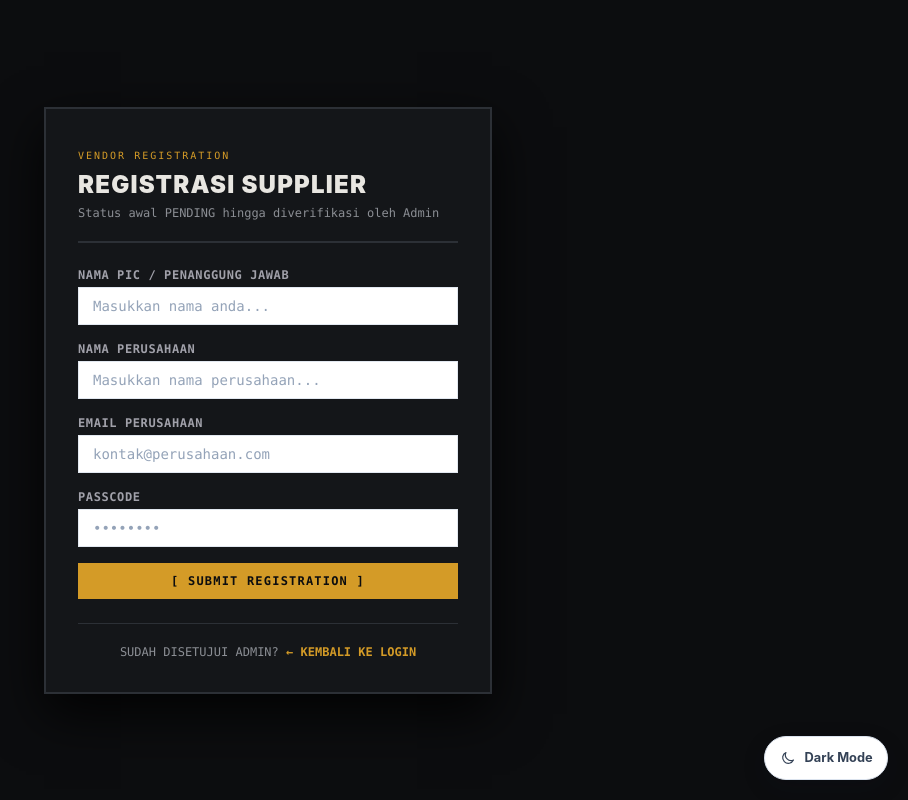
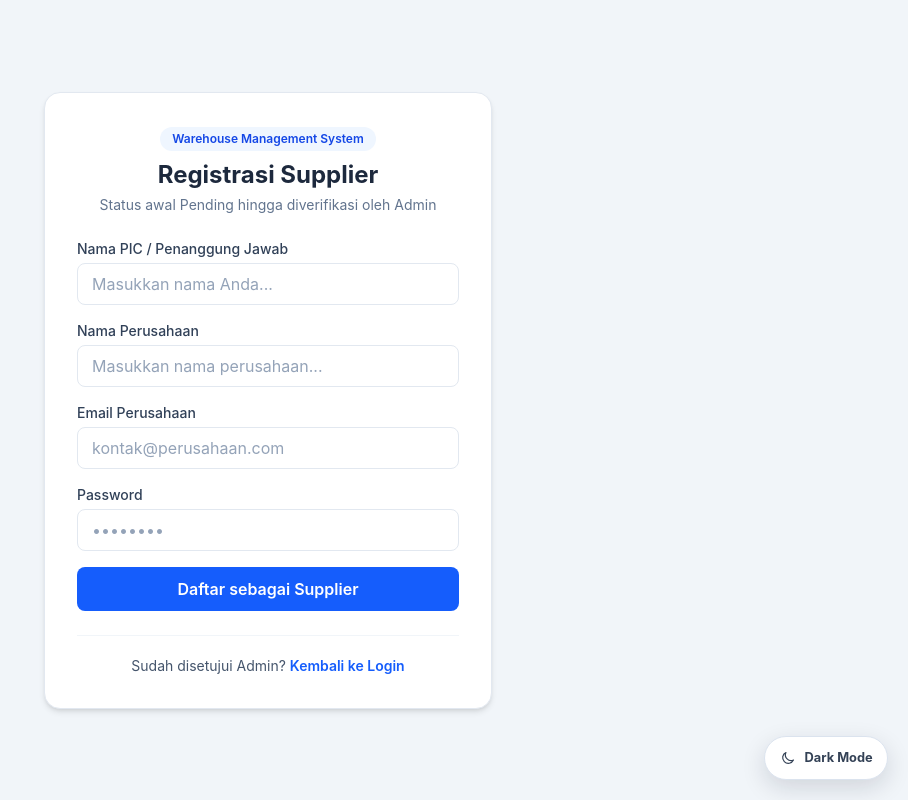
Before and after one commit to DaffaAth/Final-Lab-Web, a Next.js app: page /register in a window 1280 px wide. Shown: the whole page, without its empty margins (372-1280 px from the left). Built offline with nearby package versions, Linux system fonts and the light colour scheme; no server answers.

Commit message:
fix: samakan tampilan register dengan login agar mengikuti mode terang/gelap

```diff
--- a/src/app/register/page.js
+++ b/src/app/register/page.js
@@ -8,98 +8,90 @@ export default function RegisterPage() {
   const [state, formAction, isPending] = useActionState(registerSupplierAction, null);
 
   return (
-    <div className="min-h-screen flex items-center justify-center bg-[#0c0d0f] p-4">
-      <div className="w-full max-w-md bg-[#141619] border-2 border-[#2c3036] shadow-[0_20px_50px_rgba(0,0,0,0.85)] p-8">
-        <div className="border-b-2 border-[#2c3036] pb-5 mb-6">
-          <span className="text-[10px] font-mono uppercase tracking-[0.2em] text-[#d49b27]">
-            VENDOR REGISTRATION
+    <div className="min-h-screen flex items-center justify-center bg-slate-100 p-4">
+      <div className="w-full max-w-md bg-white rounded-2xl shadow-md border border-slate-200 p-8">
+        <div className="text-center mb-6">
+          <span className="inline-block px-3 py-1 rounded-full bg-blue-50 text-blue-700 text-xs font-semibold mb-2">
+            Warehouse Management System
           </span>
-          <h1 className="text-2xl font-black uppercase tracking-wider text-[#e8e6e1] mt-1">
-            REGISTRASI SUPPLIER
-          </h1>
-          <p className="text-xs font-mono text-[#8b8e94] mt-1">
-            Status awal PENDING hingga diverifikasi oleh Admin
+          <h1 className="text-2xl font-bold text-slate-800">Registrasi Supplier</h1>
+          <p className="text-sm text-slate-500 mt-1">
+            Status awal Pending hingga diverifikasi oleh Admin
           </p>
         </div>
 
         {state?.error && (
-          <div className="mb-4 p-3 bg-[#3b1214] border-l-4 border-[#dc2626] text-[#fca5a5] text-xs font-mono">
+          <div className="mb-4 p-3 rounded-lg bg-red-50 border border-red-200 text-red-700 text-sm">
             {state.error}
           </div>
         )}
 
         {state?.success && (
-          <div className="mb-4 p-3 bg-[#1e2b18] border-l-4 border-[#6c804b] text-[#bef264] text-xs font-mono">
+          <div className="mb-4 p-3 rounded-lg bg-emerald-50 border border-emerald-200 text-emerald-700 text-sm">
             {state.success}
           </div>
         )}
 
         <form action={formAction} className="space-y-4">
           <div>
-            <label className="block text-xs font-mono font-bold uppercase tracking-wider text-[#a1a1aa] mb-1">
-              NAMA PIC / PENANGGUNG JAWAB
+            <label className="block text-sm font-medium text-slate-700 mb-1">
+              Nama PIC / Penanggung Jawab
             </label>
             <input
               type="text"
               name="username"
               required
-              placeholder="Masukkan nama anda..."
-              className="w-full px-3.5 py-2 bg-[#0e1012] border border-[#3a3f47] text-[#e8e6e1] text-sm font-mono focus:outline-none focus:border-[#d49b27]"
+              placeholder="Masukkan nama Anda..."
+              className="w-full px-3.5 py-2 border border-slate-300 rounded-lg text-slate-800 focus:outline-none focus:ring-2 focus:ring-blue-500"
             />
           </div>
 
           <div>
-            <label className="block text-xs font-mono font-bold uppercase tracking-wider text-[#a1a1aa] mb-1">
-              NAMA PERUSAHAAN
-            </label>
+            <label className="block text-sm font-medium text-slate-700 mb-1">Nama Perusahaan</label>
             <input
               type="text"
               name="company_name"
               required
               placeholder="Masukkan nama perusahaan..."
-              className="w-full px-3.5 py-2 bg-[#0e1012] border border-[#3a3f47] text-[#e8e6e1] text-sm font-mono focus:outline-none focus:border-[#d49b27]"
+              className="w-full px-3.5 py-2 border border-slate-300 rounded-lg text-slate-800 focus:outline-none focus:ring-2 focus:ring-blue-500"
             />
           </div>
 
           <div>
-            <label className="block text-xs font-mono font-bold uppercase tracking-wider text-[#a1a1aa] mb-1">
-              EMAIL PERUSAHAAN
-            </label>
+            <label className="block text-sm font-medium text-slate-700 mb-1">Email Perusahaan</label>
             <input
               type="email"
               name="email"
               required
               placeholder="kontak@perusahaan.com"
-              className="w-full px-3.5 py-2 bg-[#0e1012] border border-[#3a3f47] text-[#e8e6e1] text-sm font-mono focus:outline-none focus:border-[#d49b27]"
+              className="w-full px-3.5 py-2 border border-slate-300 rounded-lg text-slate-800 focus:outline-none focus:ring-2 focus:ring-blue-500"
             />
           </div>
 
           <div>
-            <label className="block text-xs font-mono font-bold uppercase tracking-wider text-[#a1a1aa] mb-1">
-              PASSCODE
-            </label>
+            <label className="block text-sm font-medium text-slate-700 mb-1">Password</label>
             <input
               type="password"
               name="password"
               required
               placeholder="••••••••"
-              className="w-full px-3.5 py-2 bg-[#0e1012] border border-[#3a3f47] text-[#e8e6e1] text-sm font-mono focus:outline-none focus:border-[#d49b27]"
+              className="w-full px-3.5 py-2 border border-slate-300 rounded-lg text-slate-800 focus:outline-none focus:ring-2 focus:ring-blue-500"
             />
           </div>
 
           <button
             type="submit"
             disabled={isPending}
-            className="w-full py-2.5 bg-[#d49b27] hover:bg-[#e0a934] text-[#0c0d0f] font-mono font-black text-xs uppercase tracking-widest transition disabled:opacity-50"
+            className="w-full py-2.5 bg-blue-600 hover:bg-blue-700 text-white font-semibold rounded-lg transition disabled:opacity-50"
           >
-            {isPending ? 'TRANSMITTING...' : '[ SUBMIT REGISTRATION ]'}
+            {isPending ? 'Memproses...' : 'Daftar sebagai Supplier'}
           </button>
         </form>
 
-        <div className="mt-6 pt-5 border-t border-[#2c3036] text-center text-xs font-mono text-[#8b8e94]">
-          SUDAH DISETUJUI ADMIN?{' '}
-          <Link href="/login" className="text-[#d49b27] font-bold uppercase hover:underline">
-            ← KEMBALI KE LOGIN
+        <div className="mt-6 pt-5 border-t border-slate-100 text-center text-sm text-slate-600">
+          Sudah disetujui Admin?{' '}
+          <Link href="/login" className="text-blue-600 font-semibold hover:underline">
+            Kembali ke Login
           </Link>
         </div>
       </div>
```
